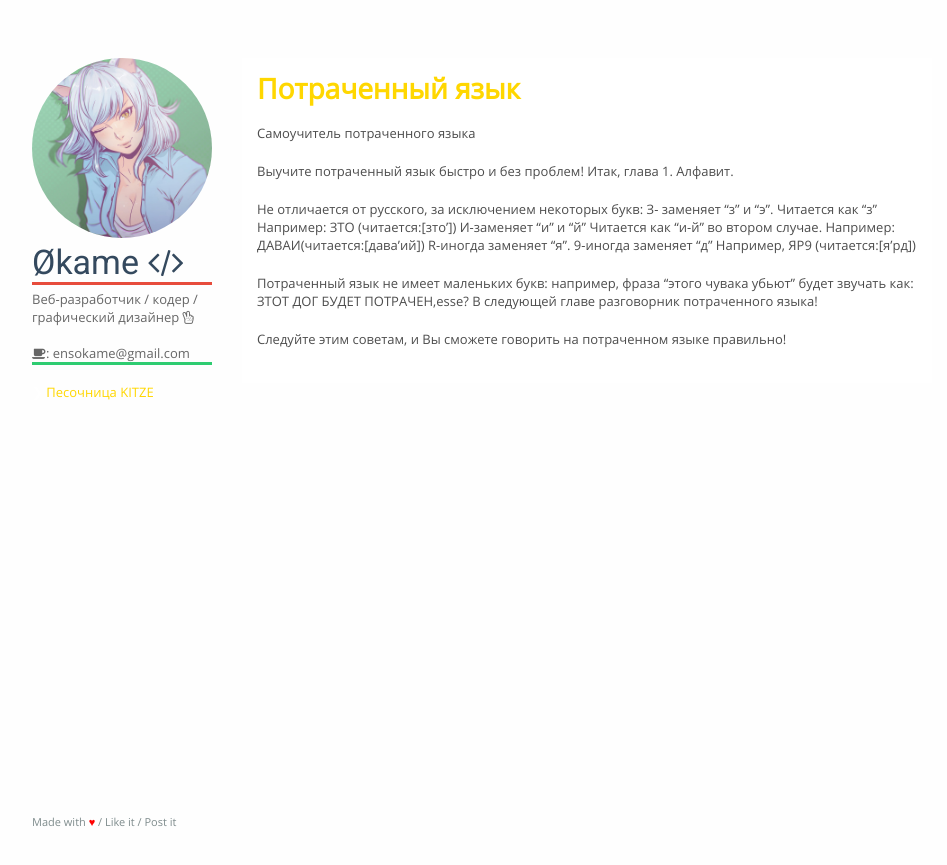
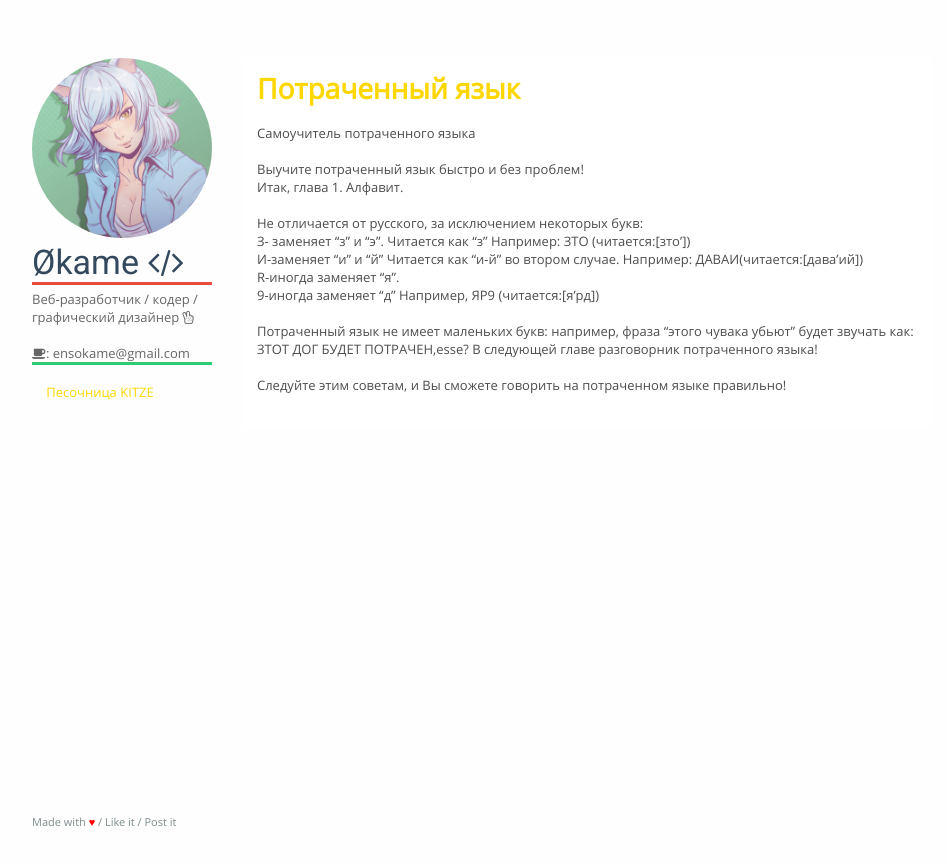
Before and after one commit to IOEnso/ioenso.github.io, a Jekyll site: the page built from pages/potracheno.md, in a window 1280 px wide. Shown: the top 865 px of the page, without its empty margins (158-1105 px from the left). Built offline with Jekyll 4.4.1, drawn with Linux system fonts in a browser that asks for light colours.

Commit message:
Update potracheno.md

```diff
--- a/pages/potracheno.md
+++ b/pages/potracheno.md
@@ -2,18 +2,18 @@
 layout: page
 title: Потраченный язык
 ---
-Самоучитель потраченного языка
-
-Выучите потраченный язык быстро и без проблем!
-Итак, глава 1. Алфавит.
-
-Не отличается от русского, за исключением некоторых букв:
-З- заменяет "з" и "э". Читается как "з" Например: ЗТО (читается:[зто'])
-И-заменяет "и" и "й" Читается как "и-й" во втором случае. Например: ДАВАИ(читается:[дава'ий])
-R-иногда заменяет "я".
-9-иногда заменяет "д" Например, ЯР9 (читается:[я'рд])
-
+Самоучитель потраченного языка<br/>
+<br/>
+Выучите потраченный язык быстро и без проблем!<br/>
+Итак, глава 1. Алфавит. <br/>
+<br/>
+Не отличается от русского, за исключением некоторых букв:<br/>
+З- заменяет "з" и "э". Читается как "з" Например: ЗТО (читается:[зто'])<br/>
+И-заменяет "и" и "й" Читается как "и-й" во втором случае. Например: ДАВАИ(читается:[дава'ий])<br/>
+R-иногда заменяет "я".<br/>
+9-иногда заменяет "д" Например, ЯР9 (читается:[я'рд])<br/>
+<br/>
 Потраченный язык не имеет маленьких букв: например, фраза "этого чувака убьют" будет звучать как: ЗТОТ ДОГ БУДЕТ ПОТРАЧЕН,esse?
-В следующей главе разговорник потраченного языка!
-
+В следующей главе разговорник потраченного языка!<br/>
+<br/>
 Следуйте этим советам, и Вы сможете говорить на потраченном языке правильно!
```
